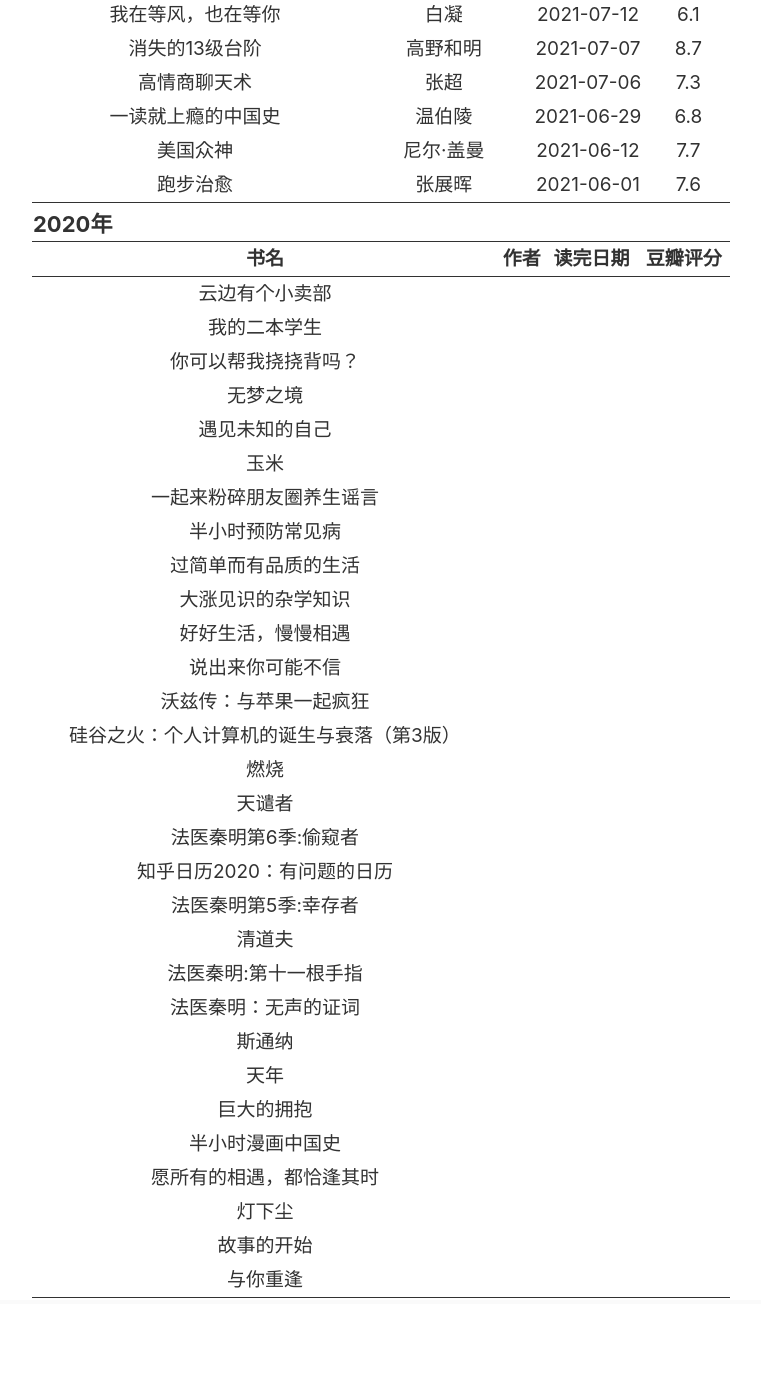
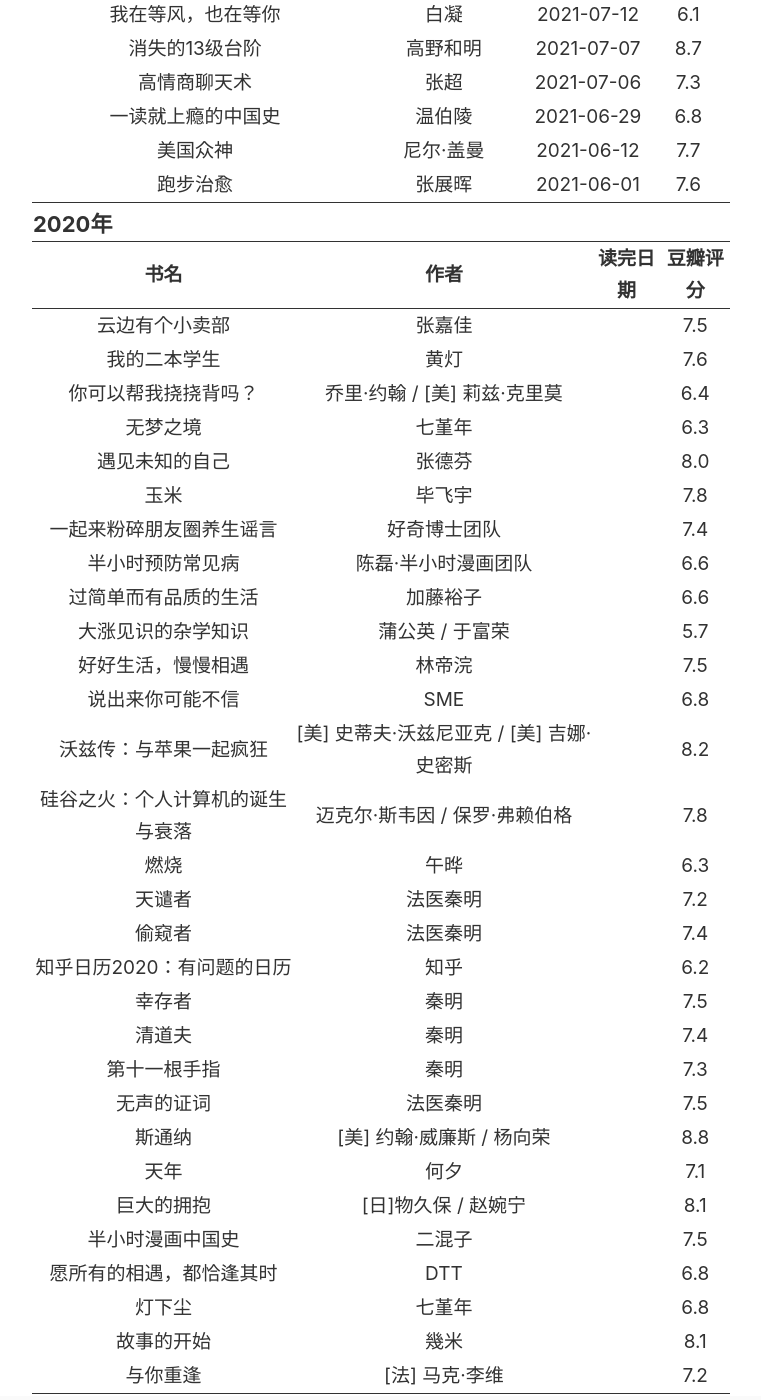
Before and after one commit to SWHL/SWHL.github.io, a Jekyll site: the page built from _pages/books.md, in a window 1280 px wide and 1400 px high, scrolled down 949 px. Shown: the whole window, without its empty margins (259-1020 px from the left). Built offline with Jekyll 4.4.1, drawn with Linux system fonts in a browser that asks for light colours; before the commit the page ends 2253 px from its top, so only the background shows below that.

Commit message:
Add books and videos

```diff
--- a/_pages/books.md
+++ b/_pages/books.md
@@ -171,184 +171,184 @@ image: "./images/pages/books.jpg"
 　　</thead>
     <tbody>
 	　　<tr>
-	　　　　　<td><a href="" target="_blank">云边有个小卖部</a></td>
+	　　　　　<td><a href="https://book.douban.com/subject/30254298/" target="_blank">云边有个小卖部</a></td>
+	　　　　　<td>张嘉佳</td>
 	　　　　　<td></td>
-	　　　　　<td></td>
-	　　　　　<td></td>
+	　　　　　<td>7.5</td>
 	　　</tr>
 	　　<tr>
-	　　　　　<td><a href="" target="_blank">我的二本学生</a></td>
+	　　　　　<td><a href="https://book.douban.com/subject/35050614/" target="_blank">我的二本学生</a></td>
+	　　　　　<td>黄灯</td>
 	　　　　　<td></td>
-	　　　　　<td></td>
-	　　　　　<td></td>
+	　　　　　<td>7.6</td>
 	　　</tr>
 	　　<tr>
-	　　　　　<td><a href="" target="_blank">你可以帮我挠挠背吗？</a></td>
+	　　　　　<td><a href="https://book.douban.com/subject/33420644/" target="_blank">你可以帮我挠挠背吗？</a></td>
+	　　　　　<td>乔里·约翰 / [美] 莉兹·克里莫</td>
 	　　　　　<td></td>
-	　　　　　<td></td>
-	　　　　　<td></td>
+	　　　　　<td>6.4</td>
 	　　</tr>
 	　　<tr>
-	　　　　　<td><a href="" target="_blank">无梦之境</a></td>
+	　　　　　<td><a href="https://book.douban.com/subject/30188473/" target="_blank">无梦之境</a></td>
+	　　　　　<td>七堇年</td>
 	　　　　　<td></td>
-	　　　　　<td></td>
-	　　　　　<td></td>
+	　　　　　<td>6.3</td>
 	　　</tr>
 	　　<tr>
-	　　　　　<td><a href="" target="_blank">遇见未知的自己</a></td>
+	　　　　　<td><a href="https://book.douban.com/subject/2340100/" target="_blank">遇见未知的自己</a></td>
+	　　　　　<td>张德芬</td>
 	　　　　　<td></td>
-	　　　　　<td></td>
-	　　　　　<td></td>
+	　　　　　<td>8.0</td>
 	　　</tr>
 	　　<tr>
-	　　　　　<td><a href="" target="_blank">玉米</a></td>
+	　　　　　<td><a href="https://book.douban.com/subject/1039060/" target="_blank">玉米</a></td>
+	　　　　　<td>毕飞宇</td>
 	　　　　　<td></td>
-	　　　　　<td></td>
-	　　　　　<td></td>
+	　　　　　<td>7.8</td>
 	　　</tr>
 	　　<tr>
-	　　　　　<td><a href="" target="_blank">一起来粉碎朋友圈养生谣言</a></td>
+	　　　　　<td><a href="https://book.douban.com/subject/35101682/" target="_blank">一起来粉碎朋友圈养生谣言</a></td>
+	　　　　　<td>好奇博士团队</td>
 	　　　　　<td></td>
-	　　　　　<td></td>
-	　　　　　<td></td>
+	　　　　　<td>7.4</td>
 	　　</tr>
 	　　<tr>
-	　　　　　<td><a href="" target="_blank">半小时预防常见病</a></td>
+	　　　　　<td><a href="https://book.douban.com/subject/35200639/" target="_blank">半小时预防常见病</a></td>
+	　　　　　<td>陈磊·半小时漫画团队</td>
 	　　　　　<td></td>
-	　　　　　<td></td>
-	　　　　　<td></td>
+	　　　　　<td>6.6</td>
 	　　</tr>
 	　　<tr>
-	　　　　　<td><a href="" target="_blank">过简单而有品质的生活</a></td>
+	　　　　　<td><a href="https://book.douban.com/subject/26417188/" target="_blank">过简单而有品质的生活</a></td>
+	　　　　　<td>加藤裕子</td>
 	　　　　　<td></td>
-	　　　　　<td></td>
-	　　　　　<td></td>
+	　　　　　<td>6.6</td>
 	　　</tr>
 	　　<tr>
-	　　　　　<td><a href="" target="_blank">大涨见识的杂学知识</a></td>
+	　　　　　<td><a href="https://book.douban.com/subject/30820746/" target="_blank">大涨见识的杂学知识</a></td>
+	　　　　　<td>蒲公英 / 于富荣</td>
 	　　　　　<td></td>
-	　　　　　<td></td>
-	　　　　　<td></td>
+	　　　　　<td>5.7</td>
 	　　</tr>
 	　　<tr>
-	　　　　　<td><a href="" target="_blank">好好生活，慢慢相遇</a></td>
+	　　　　　<td><a href="https://book.douban.com/subject/34990848/" target="_blank">好好生活，慢慢相遇</a></td>
+	　　　　　<td>林帝浣</td>
 	　　　　　<td></td>
-	　　　　　<td></td>
-	　　　　　<td></td>
+	　　　　　<td>7.5</td>
 	　　</tr>
 	　　<tr>
-	　　　　　<td><a href="" target="_blank">说出来你可能不信</a></td>
+	　　　　　<td><a href="https://book.douban.com/subject/33455758/" target="_blank">说出来你可能不信</a></td>
+	　　　　　<td>SME</td>
 	　　　　　<td></td>
-	　　　　　<td></td>
-	　　　　　<td></td>
+	　　　　　<td>6.8</td>
 	　　</tr>
 	　　<tr>
-	　　　　　<td><a href="" target="_blank">沃兹传：与苹果一起疯狂</a></td>
+	　　　　　<td><a href="https://book.douban.com/subject/21966356/" target="_blank">沃兹传：与苹果一起疯狂</a></td>
+	　　　　　<td>[美] 史蒂夫·沃兹尼亚克 / [美] 吉娜·史密斯</td>
 	　　　　　<td></td>
-	　　　　　<td></td>
-	　　　　　<td></td>
+	　　　　　<td>8.2</td>
 	　　</tr>
 	　　<tr>
-	　　　　　<td><a href="" target="_blank">硅谷之火：个人计算机的诞生与衰落（第3版）</a></td>
+	　　　　　<td><a href="https://book.douban.com/subject/34875818/" target="_blank">硅谷之火：个人计算机的诞生与衰落</a></td>
+	　　　　　<td>迈克尔·斯韦因 / 保罗·弗赖伯格</td>
 	　　　　　<td></td>
-	　　　　　<td></td>
-	　　　　　<td></td>
+	　　　　　<td>7.8</td>
 	　　</tr>
 	　　<tr>
-	　　　　　<td><a href="" target="_blank">燃烧</a></td>
+	　　　　　<td><a href="https://book.douban.com/subject/34854338/" target="_blank">燃烧</a></td>
+	　　　　　<td>午晔</td>
 	　　　　　<td></td>
-	　　　　　<td></td>
-	　　　　　<td></td>
+	　　　　　<td>6.3</td>
 	　　</tr>
 	　　<tr>
-	　　　　　<td><a href="" target="_blank">天谴者</a></td>
+	　　　　　<td><a href="https://book.douban.com/subject/30372199/" target="_blank">天谴者</a></td>
+	　　　　　<td>法医秦明</td>
 	　　　　　<td></td>
-	　　　　　<td></td>
-	　　　　　<td></td>
+	　　　　　<td>7.2</td>
 	　　</tr>
 	　　<tr>
-	　　　　　<td><a href="" target="_blank">法医秦明第6季:偷窥者</a></td>
+	　　　　　<td><a href="https://book.douban.com/subject/27083910/" target="_blank">偷窥者</a></td>
+	　　　　　<td>法医秦明</td>
 	　　　　　<td></td>
-	　　　　　<td></td>
-	　　　　　<td></td>
+	　　　　　<td>7.4</td>
 	　　</tr>
 	　　<tr>
-	　　　　　<td><a href="" target="_blank">知乎日历2020：有问题的日历</a></td>
+	　　　　　<td><a href="https://book.douban.com/subject/34821118/" target="_blank">知乎日历2020：有问题的日历</a></td>
+	　　　　　<td>知乎</td>
 	　　　　　<td></td>
-	　　　　　<td></td>
-	　　　　　<td></td>
+	　　　　　<td>6.2</td>
 	　　</tr>
 	　　<tr>
-	　　　　　<td><a href="" target="_blank">法医秦明第5季:幸存者</a></td>
+	　　　　　<td><a href="https://book.douban.com/subject/26772419/" target="_blank">幸存者</a></td>
+	　　　　　<td>秦明</td>
 	　　　　　<td></td>
-	　　　　　<td></td>
-	　　　　　<td></td>
+	　　　　　<td>7.5</td>
 	　　</tr>
 	　　<tr>
-	　　　　　<td><a href="" target="_blank">清道夫</a></td>
+	　　　　　<td><a href="https://book.douban.com/subject/26349251/" target="_blank">清道夫</a></td>
+	　　　　　<td>秦明</td>
 	　　　　　<td></td>
-	　　　　　<td></td>
-	　　　　　<td></td>
+	　　　　　<td>7.4</td>
 	　　</tr>
 	　　<tr>
-	　　　　　<td><a href="" target="_blank">法医秦明:第十一根手指</a></td>
+	　　　　　<td><a href="https://book.douban.com/subject/25896617/" target="_blank">第十一根手指</a></td>
+	　　　　　<td>秦明</td>
 	　　　　　<td></td>
-	　　　　　<td></td>
-	　　　　　<td></td>
+	　　　　　<td>7.3</td>
 	　　</tr>
 	　　<tr>
-	　　　　　<td><a href="" target="_blank">法医秦明：无声的证词</a></td>
+	　　　　　<td><a href="https://book.douban.com/subject/24531011/" target="_blank">无声的证词</a></td>
+	　　　　　<td>法医秦明</td>
 	　　　　　<td></td>
-	　　　　　<td></td>
-	　　　　　<td></td>
+	　　　　　<td>7.5</td>
 	　　</tr>
 	　　<tr>
-	　　　　　<td><a href="" target="_blank">斯通纳</a></td>
+	　　　　　<td><a href="https://book.douban.com/subject/26425831/" target="_blank">斯通纳</a></td>
+	　　　　　<td>[美] 约翰·威廉斯 / 杨向荣</td>
 	　　　　　<td></td>
-	　　　　　<td></td>
-	　　　　　<td></td>
+	　　　　　<td>8.8</td>
 	　　</tr>
 	　　<tr>
-	　　　　　<td><a href="" target="_blank">天年</a></td>
+	　　　　　<td><a href="https://book.douban.com/subject/26638272/" target="_blank">天年</a></td>
+	　　　　　<td>何夕</td>
 	　　　　　<td></td>
-	　　　　　<td></td>
-	　　　　　<td></td>
+	　　　　　<td>7.1</td>
 	　　</tr>
 	　　<tr>
-	　　　　　<td><a href="" target="_blank">巨大的拥抱</a></td>
+	　　　　　<td><a href="https://book.douban.com/subject/34953939/" target="_blank">巨大的拥抱</a></td>
+	　　　　　<td>[日]物久保 / 赵婉宁</td>
 	　　　　　<td></td>
-	　　　　　<td></td>
-	　　　　　<td></td>
+	　　　　　<td>8.1</td>
 	　　</tr>
 	　　<tr>
-	　　　　　<td><a href="" target="_blank">半小时漫画中国史</a></td>
+	　　　　　<td><a href="https://book.douban.com/subject/27003014/" target="_blank">半小时漫画中国史</a></td>
+	　　　　　<td>二混子</td>
 	　　　　　<td></td>
-	　　　　　<td></td>
-	　　　　　<td></td>
+	　　　　　<td>7.5</td>
 	　　</tr>
 	　　<tr>
-	　　　　　<td><a href="" target="_blank">愿所有的相遇，都恰逢其时</a></td>
+	　　　　　<td><a href="https://book.douban.com/subject/27167935/" target="_blank">愿所有的相遇，都恰逢其时</a></td>
+	　　　　　<td>DTT</td>
 	　　　　　<td></td>
-	　　　　　<td></td>
-	　　　　　<td></td>
+	　　　　　<td>6.8</td>
 	　　</tr>
 	　　<tr>
-	　　　　　<td><a href="" target="_blank">灯下尘</a></td>
+	　　　　　<td><a href="https://book.douban.com/subject/26437752/" target="_blank">灯下尘</a></td>
+	　　　　　<td>七堇年</td>
 	　　　　　<td></td>
-	　　　　　<td></td>
-	　　　　　<td></td>
+	　　　　　<td>6.8</td>
 	　　</tr>
 	　　<tr>
-	　　　　　<td><a href="" target="_blank">故事的开始</a></td>
+	　　　　　<td><a href="https://book.douban.com/subject/26117896/" target="_blank">故事的开始</a></td>
+	　　　　　<td>幾米</td>
 	　　　　　<td></td>
-	　　　　　<td></td>
-	　　　　　<td></td>
+	　　　　　<td>8.1</td>
 	　　</tr>
 	　　<tr>
-	　　　　　<td><a href="" target="_blank">与你重逢</a></td>
+	　　　　　<td><a href="https://book.douban.com/subject/26971527/" target="_blank">与你重逢</a></td>
+	　　　　　<td>[法] 马克·李维</td>
 	　　　　　<td></td>
-	　　　　　<td></td>
-	　　　　　<td></td>
+	　　　　　<td>7.2</td>
 	　　</tr>
 	</tbody>
 </table>
```
Also changed, not shown: _pages/videos.md (+50 -0 lines).
